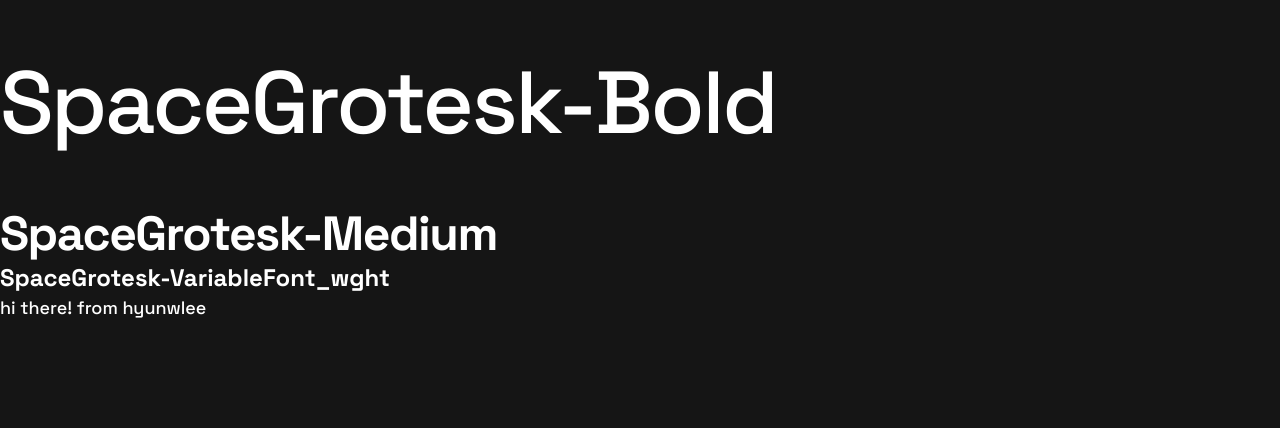
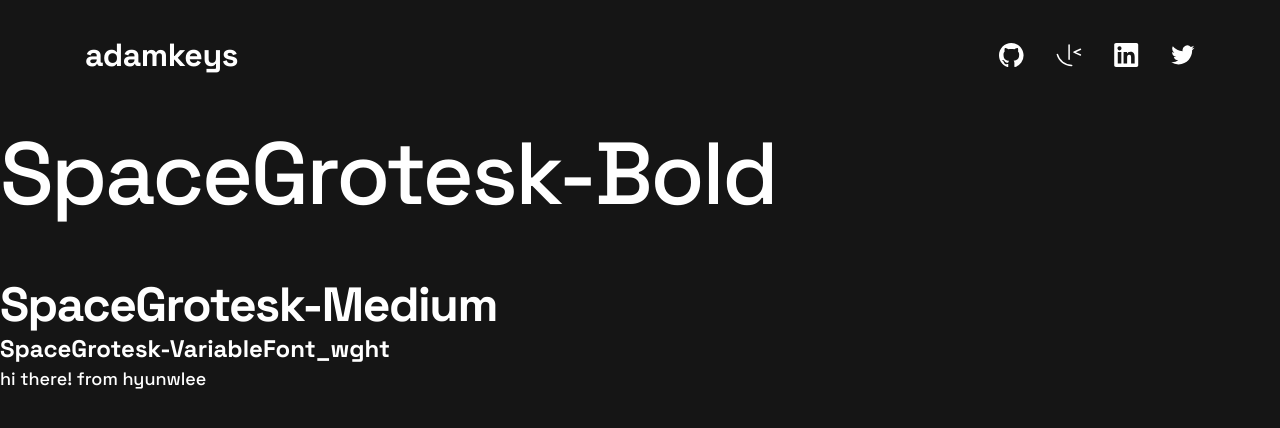
Before and after one commit to hyunwlee-dev/single-page-developer-portfolio, a Next.js app: page / in a window 1280 px wide. Shown: the top 428 px of the page. Built offline with nearby package versions, Linux system fonts and the light colour scheme; no server answers.

Commit message:
add: Header component

```diff
--- /dev/null
+++ b/app/definitions.ts
@@ -0,0 +1 @@
+export type SocialName = 'github' | 'frontend-mentor' | 'linkedin' | 'twitter';
--- a/app/page.tsx
+++ b/app/page.tsx
@@ -1,12 +1,16 @@
 import styles from "./page.module.css";
+import Header from "@/app/ui/header";
 
 export default function Home() {
   return (
+    <>
+      <Header />
       <main>
         <h1 className={styles["font-medium"]}>SpaceGrotesk-Bold</h1>
         <h2>SpaceGrotesk-Medium</h2>
         <h3>SpaceGrotesk-VariableFont_wght</h3>
         hi there! from hyunwlee
       </main >
+    </>
   );
 }
--- a/app/theme.css
+++ b/app/theme.css
@@ -20,4 +20,6 @@
 
   --weight-normal: 400;
   --weight-bold: 700;
+
+  --container-width: 61.667rem; /* 1100px */
 }
--- /dev/null
+++ b/app/ui/header/header.module.css
@@ -0,0 +1,6 @@
+.header {
+  margin: 2.167rem auto 0;
+  display: flex;
+  flex-flow: row nowrap;
+  justify-content: space-between;
+}
--- /dev/null
+++ b/app/ui/header/index.tsx
@@ -0,0 +1,21 @@
+import Logo from "@/app/ui/logo";
+import styles from './header.module.css';
+import SocialList from "@/app/ui/social-list";
+import Container from "@/app/ui/container";
+
+export default function Header({ ...props }) {
+  return (
+    <Container as={'header'}
+      className={styles.header}
+      {...props}
+    >
+      <Logo />
+      <SocialList>
+        <SocialList.Item icon={'github'} />
+        <SocialList.Item icon={'frontend-mentor'} />
+        <SocialList.Item icon={'linkedin'} />
+        <SocialList.Item icon={'twitter'} />
+      </SocialList>
+    </Container >
+  );
+}
--- a/next.config.mjs
+++ b/next.config.mjs
@@ -1,6 +1,15 @@
-import {withSentryConfig} from '@sentry/nextjs';
+import { withSentryConfig } from '@sentry/nextjs';
 /** @type {import('next').NextConfig} */
-const nextConfig = {};
+const nextConfig = {
+  reactStrictMode: true,
+  webpack: config => {
+    config.module.rules.push({
+      test: /\.svg$/,
+      use: ["@svgr/webpack"],
+    });
+    return config;
+  },
+};
 
 export default withSentryConfig(nextConfig, {
   // For all available options, see:
--- a/package.json
+++ b/package.json
@@ -15,9 +15,11 @@
     "react-dom": "^18"
   },
   "devDependencies": {
+    "@svgr/webpack": "^8.1.0",
     "@types/node": "^20",
     "@types/react": "^18",
     "@types/react-dom": "^18",
+    "clsx": "^2.1.0",
     "eslint": "^8",
     "eslint-config-next": "14.1.0",
     "normalize.css": "^8.0.1",
```
Also changed, not shown: 1 other file (tests, documents, lock files or other folders). Lines whose indentation alone changed are shown as unchanged.
